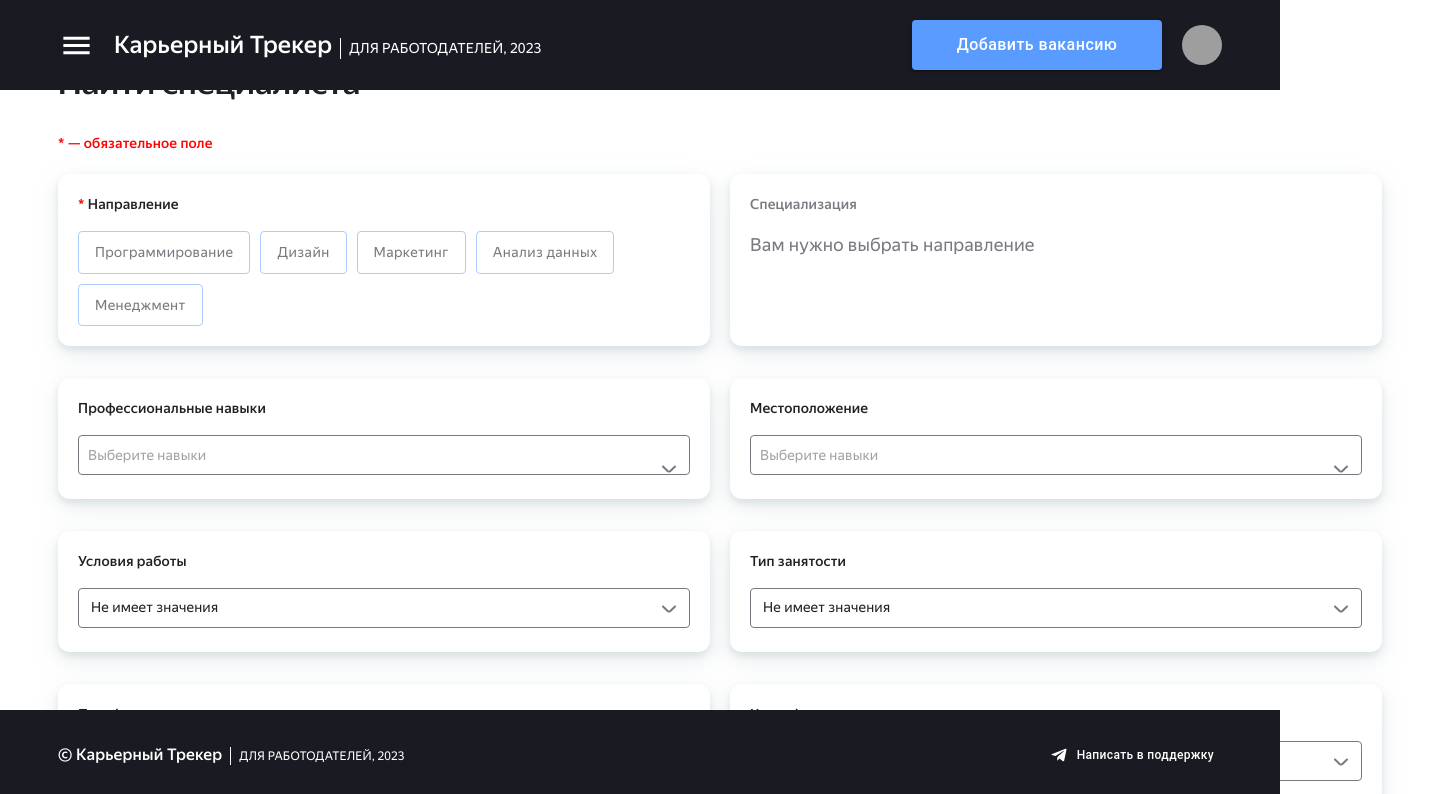
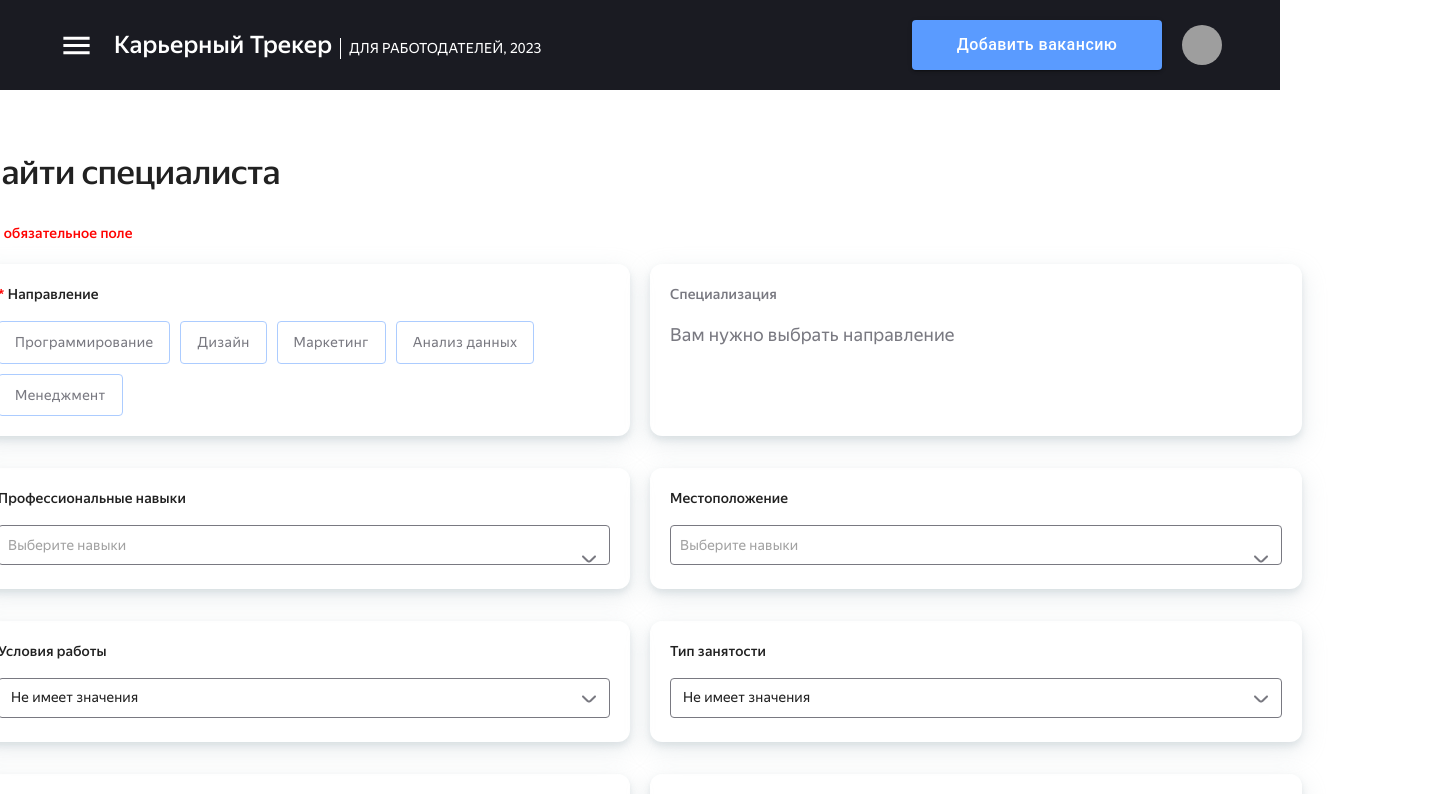
Before and after one commit to Hackathon-Practicum-Team7/frontend, a React (Vite) app: page / in a window 1280 px wide. Shown: the top 794 px of the page, 1440 px wide, since content can reach past the window. Built offline with nearby package versions, Linux system fonts and the light colour scheme; grey boxes are pictures that could not be loaded.

Commit message:
fix: fix header & footer postions + minor style changes

```diff
--- a/src/components/app/app.css
+++ b/src/components/app/app.css
@@ -1,6 +1,9 @@
 #root {
-  max-width: 1440px;
+  width: 100vw;
   margin: 0 auto;
   padding: 0;
   font-family: 'YS-Text', 'YS-Display', 'Arial', sans-serif;
+  display: flex;
+  flex-direction: column;
+  align-items: center;
 }
--- a/src/components/app/app.tsx
+++ b/src/components/app/app.tsx
@@ -2,12 +2,18 @@
 import { BrowserRouter } from "react-router-dom";
 import RoutesComponent from "../routes-component/routes-component";
 import {ReactElement} from "react";
+import {Header} from "../header/header";
+import {Footer} from "../footer/footer";
 
 function App(): ReactElement {
 
   return (
     <BrowserRouter>
-      <RoutesComponent />
+      <Header />
+      <main style={{ width: '1440px' }}>
+        <RoutesComponent />
+      </main>
+      <Footer />
     </BrowserRouter>
   )
 }
--- a/src/components/footer/footer.module.css
+++ b/src/components/footer/footer.module.css
@@ -7,9 +7,6 @@
   display: flex;
   justify-content: space-between;
   align-items: center;
-  position: fixed;
-  bottom: 0;
-  left: 0;
 }
 
 .content {
--- a/src/components/header/header.module.css
+++ b/src/components/header/header.module.css
@@ -7,9 +7,6 @@
   display: flex;
   justify-content: space-between;
   align-items: center;
-  position: fixed;
-  top: 0;
-  left: 0;
 }
 
 .leftBar {
--- a/src/index.css
+++ b/src/index.css
@@ -25,7 +25,7 @@
 }
 
 body {
-  margin: 0;
+  margin: auto;
   display: flex;
   place-items: center;
   min-width: 320px;
--- a/src/index.tsx
+++ b/src/index.tsx
@@ -3,14 +3,10 @@
 import App from './components/app/app.tsx'
 import './index.css'
 import CssBaseline from '@mui/material/CssBaseline'
-import { Footer } from './components/footer/footer.tsx'
-import { Header } from './components/header/header.tsx'
 
 ReactDOM.createRoot(document.getElementById('root')!).render(
   <React.StrictMode>
     <CssBaseline />
-    <Header/>
     <App />
-    <Footer />
   </React.StrictMode>,
 )
--- a/src/pages/home.module.css
+++ b/src/pages/home.module.css
@@ -3,7 +3,7 @@
   display: flex;
   flex-direction: column;
   text-align: left;
-  padding: 64px 58px 0 58px;
+  padding: 64px 58px;
   box-sizing: border-box;
 }
 
```
